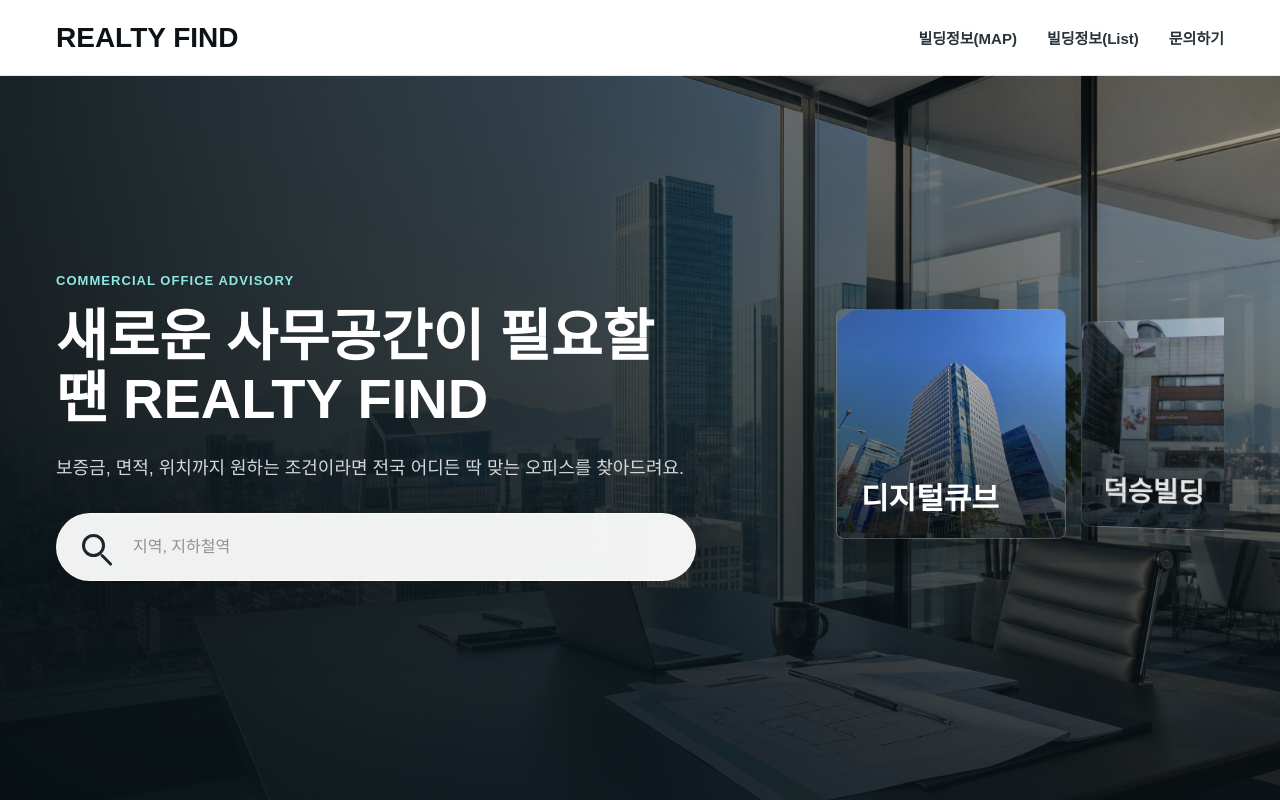
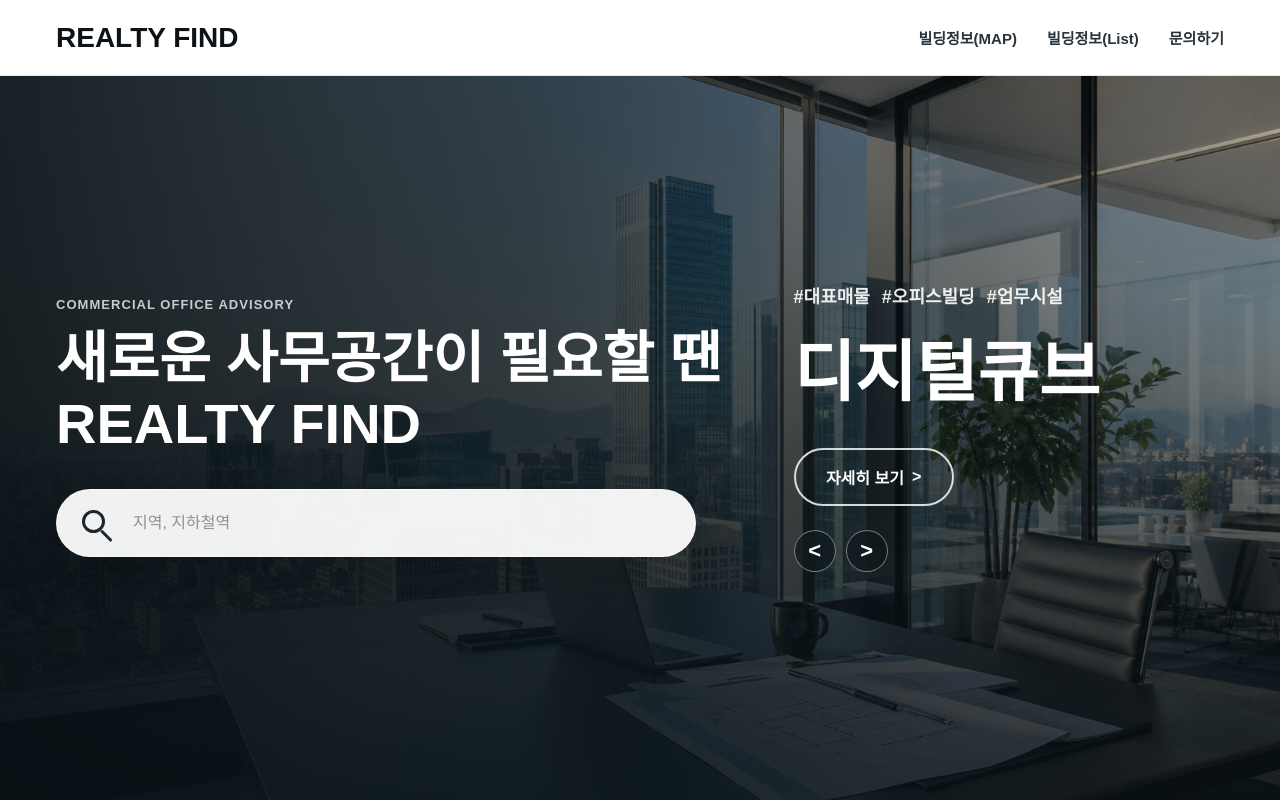
Before and after one commit to Akira-98/realty, a Next.js app: page / in a window 1280 px wide. Shown: the top 800 px of the page. Built offline with nearby package versions, Linux system fonts and the light colour scheme.

Commit message:
Revamp landing hero showcase

```diff
--- a/app/_components/LandingView.js
+++ b/app/_components/LandingView.js
@@ -41,26 +41,31 @@ const FEATURED_BUILDINGS = [
     id: 253,
     name: "디지털큐브",
     image: "/images/featured/digital-cube.png",
+    tags: ["#대표매물", "#오피스빌딩", "#업무시설"],
   },
   {
     id: 3066,
     name: "덕승빌딩",
     image: "/images/featured/deokseung-building.jpg",
+    tags: ["#추천오피스", "#빌딩임대", "#업무시설"],
   },
   {
     id: 57,
     name: "한덕빌딩",
     image: "/images/featured/handeok-building.jpg",
+    tags: ["#대표매물", "#오피스", "#빌딩정보"],
   },
   {
     id: 3813,
     name: "서울파이낸스센터 SFC",
     image: "/images/featured/seoul-finance-center.png",
+    tags: ["#CBD", "#프라임오피스", "#대표매물"],
   },
   {
     id: 2094,
     name: "FKI타워(구.전경련회관)",
     image: "/images/featured/fki-tower.png",
+    tags: ["#YBD", "#프라임오피스", "#대표매물"],
   },
 ];
 
@@ -86,19 +91,12 @@ const PROCESS_STEPS = [
   "계약·입주 일정 관리",
 ];
 
-function clamp(value, min, max) {
-  return Math.min(Math.max(value, min), max);
-}
-
 export function LandingView({ query, setQuery, onSearch, loading }) {
   const headerRef = useRef(null);
-  const featuredTrackRef = useRef(null);
-  const featuredDragRef = useRef(null);
-  const suppressFeaturedClickRef = useRef(false);
   const [inquiryOpen, setInquiryOpen] = useState(false);
   const [mobileMenuOpen, setMobileMenuOpen] = useState(false);
-  const [featuredDragging, setFeaturedDragging] = useState(false);
   const [activeFeaturedIndex, setActiveFeaturedIndex] = useState(0);
+  const featuredBuilding = FEATURED_BUILDINGS[activeFeaturedIndex];
 
   useEffect(() => {
     if (!inquiryOpen && !mobileMenuOpen) {
@@ -121,87 +119,16 @@ export function LandingView({ query, setQuery, onSearch, loading }) {
     };
   }, [inquiryOpen, mobileMenuOpen]);
 
-  function updateActiveFeaturedCard() {
-    const track = featuredTrackRef.current;
-    const firstCard = track?.querySelector(".featuredCard");
-    if (!track || !firstCard) {
-      return;
-    }
-
-    const styles = window.getComputedStyle(track);
-    const gap = Number.parseFloat(styles.columnGap || styles.gap || "0") || 0;
-    const cardWidth = firstCard.getBoundingClientRect().width;
-    const cardStep = cardWidth + gap;
-    const centeredScroll = track.scrollLeft + (track.clientWidth - cardWidth) / 2;
-    const nextIndex = clamp(
-      Math.round(centeredScroll / cardStep),
-      0,
-      FEATURED_BUILDINGS.length - 1,
+  function showPreviousFeaturedBuilding() {
+    setActiveFeaturedIndex((index) =>
+      index === 0 ? FEATURED_BUILDINGS.length - 1 : index - 1,
     );
-    setActiveFeaturedIndex(nextIndex);
   }
 
-  function handleFeaturedDragStart(event) {
-    const track = featuredTrackRef.current;
-    if (!track) {
-      return;
-    }
-
-    featuredDragRef.current = {
-      href: event.target.closest(".featuredCard")?.getAttribute("href") ?? null,
-      pointerId: event.pointerId,
-      startX: event.clientX,
-      startScrollLeft: track.scrollLeft,
-      moved: false,
-    };
-    setFeaturedDragging(false);
-    track.setPointerCapture(event.pointerId);
-  }
-
-  function handleFeaturedDragMove(event) {
-    const track = featuredTrackRef.current;
-    const drag = featuredDragRef.current;
-    if (!track || !drag || drag.pointerId !== event.pointerId) {
-      return;
-    }
-
-    const deltaX = event.clientX - drag.startX;
-    if (Math.abs(deltaX) > 6) {
-      drag.moved = true;
-      suppressFeaturedClickRef.current = true;
-      setFeaturedDragging(true);
-    }
-    track.scrollLeft = drag.startScrollLeft - deltaX;
-    updateActiveFeaturedCard();
-  }
-
-  function handleFeaturedDragEnd(event) {
-    const track = featuredTrackRef.current;
-    const drag = featuredDragRef.current;
-    if (!track || !drag || drag.pointerId !== event.pointerId) {
-      return;
-    }
-
-    if (track.hasPointerCapture(event.pointerId)) {
-      track.releasePointerCapture(event.pointerId);
-    }
-
-    if (!drag.moved && drag.href) {
-      suppressFeaturedClickRef.current = true;
-      window.location.assign(drag.href);
-    }
-
-    window.setTimeout(() => {
-      setFeaturedDragging(false);
-      suppressFeaturedClickRef.current = false;
-    }, 120);
-    featuredDragRef.current = null;
-  }
-
-  function handleFeaturedClick(event) {
-    if (suppressFeaturedClickRef.current) {
-      event.preventDefault();
-    }
+  function showNextFeaturedBuilding() {
+    setActiveFeaturedIndex((index) =>
+      index === FEATURED_BUILDINGS.length - 1 ? 0 : index + 1,
+    );
   }
 
   return (
@@ -267,60 +194,48 @@ export function LandingView({ query, setQuery, onSearch, loading }) {
       <div className="hero">
         <div className="heroBackdrop" />
         <div className="heroContent">
-          <div className="heroCopy">
-            <span>COMMERCIAL OFFICE ADVISORY</span>
-            <h1>새로운 사무공간이 필요할 땐 REALTY FIND</h1>
-            <p>
-              보증금, 면적, 위치까지 원하는 조건이라면 전국 어디든 딱 맞는 오피스를 찾아드려요.
-            </p>
+          <aside className="heroSearchPanel heroSearchPanelPlain" aria-label="오피스 검색">
+            <div className="heroSearchCopy">
+              <span className="heroSearchEyebrow">COMMERCIAL OFFICE ADVISORY</span>
+              <strong>
+                <span className="heroSearchLine">새로운 사무공간이 필요할 땐</span>
+                <span>REALTY FIND</span>
+              </strong>
+            </div>
             <SearchForm
               query={query}
               setQuery={setQuery}
               onSearch={onSearch}
               loading={loading}
             />
+          </aside>
+          <div className="heroFeature">
+            <div className="heroTags">
+              {featuredBuilding.tags.map((tag) => (
+                <span key={tag}>{tag}</span>
+              ))}
+            </div>
+            <h1>{featuredBuilding.name}</h1>
+            <a className="heroDetailLink" href={`/buildings/${featuredBuilding.id}`}>
+              자세히 보기
+            </a>
+            <div className="featuredControls" aria-label="대표매물 이동">
+              <button
+                type="button"
+                aria-label="이전 대표매물"
+                onClick={showPreviousFeaturedBuilding}
+              >
+                &lt;
+              </button>
+              <button
+                type="button"
+                aria-label="다음 대표매물"
+                onClick={showNextFeaturedBuilding}
+              >
+                &gt;
+              </button>
+            </div>
           </div>
-          <aside className="featuredBuildings" aria-label="대표매물">
-            <div
-              ref={featuredTrackRef}
-              className={featuredDragging ? "featuredTrack dragging" : "featuredTrack"}
-              onPointerDown={handleFeaturedDragStart}
-              onPointerMove={handleFeaturedDragMove}
-              onPointerUp={handleFeaturedDragEnd}
-              onPointerCancel={handleFeaturedDragEnd}
-              onScroll={updateActiveFeaturedCard}
-            >
-              {FEATURED_BUILDINGS.map((building, index) => {
-                const offset = index - activeFeaturedIndex;
-                const distance = Math.min(Math.abs(offset), 2);
-
-                return (
-                  <a
-                    key={building.id}
-                    className="featuredCard"
-                    href={`/buildings/${building.id}`}
-                    draggable={false}
-                    onClick={handleFeaturedClick}
-                    style={{
-                      "--featured-offset": offset,
-                      "--featured-distance": distance,
-                      zIndex: FEATURED_BUILDINGS.length - distance,
-                    }}
-                  >
-                    <img
-                      src={building.image}
-                      alt={`${building.name} 사진`}
-                      draggable={false}
-                    />
-                    <span className="featuredCardOverlay" aria-hidden="true" />
-                    <span className="featuredCardText">
-                      <strong>{building.name}</strong>
-                    </span>
-                  </a>
-                );
-              })}
-            </div>
-          </aside>
         </div>
       </div>
       <section className="landingSection areaSection">
--- a/app/styles/landing-hero.css
+++ b/app/styles/landing-hero.css
@@ -26,42 +26,135 @@
   display: flex;
   align-items: center;
   justify-content: space-between;
-  gap: 52px;
+  gap: 72px;
   width: min(1320px, calc(100% - 112px));
   min-height: calc(100vh - 76px);
   margin: 0 auto;
   padding: 70px 0 92px;
 }
 
-.heroCopy {
-  width: min(680px, 100%);
+.heroFeature {
+  display: grid;
+  justify-items: start;
+  width: min(620px, 100%);
+  margin-left: clamp(20px, 4vw, 72px);
   color: #fff;
-  flex: 0 1 680px;
+  flex: 0 1 620px;
+  text-align: left;
 }
 
-.heroCopy span {
-  display: block;
-  margin-bottom: 18px;
-  color: #8fe8e3;
+.heroTags {
+  display: flex;
+  flex-wrap: wrap;
+  justify-content: flex-start;
+  gap: 12px;
+  margin-bottom: 30px;
+}
+
+.heroTags span {
+  color: rgba(255, 255, 255, 0.9);
+  font-size: 18px;
+  font-weight: 900;
+  letter-spacing: 0;
+}
+
+.heroFeature h1 {
+  max-width: 720px;
+  margin: 0;
+  font-size: clamp(44px, 5.2vw, 76px);
+  line-height: 1.08;
+  letter-spacing: 0;
+  word-break: keep-all;
+}
+
+.heroDetailLink {
+  display: inline-flex;
+  align-items: center;
+  justify-content: center;
+  min-width: 160px;
+  min-height: 58px;
+  margin-top: 38px;
+  border: 2px solid rgba(255, 255, 255, 0.82);
+  border-radius: 999px;
+  padding: 0 28px;
+  color: #fff;
+  font-size: 16px;
+  font-weight: 900;
+  text-decoration: none;
+  transition:
+    background 160ms ease,
+    border-color 160ms ease;
+}
+
+.heroDetailLink::after {
+  content: ">";
+  margin-left: 8px;
+}
+
+.heroDetailLink:hover {
+  border-color: #fff;
+  background: rgba(255, 255, 255, 0.14);
+}
+
+.heroSearchPanel {
+  display: grid;
+  gap: 34px;
+  width: min(640px, 48vw);
+  border: 1px solid rgba(255, 255, 255, 0.34);
+  border-radius: 18px;
+  padding: 54px 56px;
+  background: rgba(206, 235, 247, 0.2);
+  color: #fff;
+  box-shadow: 0 30px 90px rgba(0, 0, 0, 0.24);
+  backdrop-filter: blur(16px);
+}
+
+.heroSearchPanelPlain {
+  border: 0;
+  border-radius: 0;
+  padding: 0;
+  background: transparent;
+  box-shadow: none;
+  backdrop-filter: none;
+}
+
+.heroSearchCopy {
+  display: grid;
+  gap: 16px;
+  justify-items: center;
+  text-align: center;
+}
+
+.heroSearchPanelPlain .heroSearchCopy {
+  justify-items: start;
+  text-align: left;
+}
+
+.heroSearchEyebrow {
+  color: rgba(255, 255, 255, 0.76);
   font-size: 13px;
   font-weight: 900;
   letter-spacing: 0.08em;
 }
 
-.heroCopy h1 {
-  max-width: 760px;
-  margin: 0;
+.heroSearchCopy strong {
+  display: grid;
+  gap: 2px;
+  max-width: 520px;
+  font-size: 36px;
+  line-height: 1.3;
+  letter-spacing: 0;
+  word-break: keep-all;
+}
+
+.heroSearchLine {
+  white-space: nowrap;
+}
+
+.heroSearchPanelPlain .heroSearchCopy strong {
+  max-width: 650px;
   font-size: 56px;
   line-height: 1.12;
-  letter-spacing: 0;
-}
-
-.heroCopy p {
-  max-width: 650px;
-  margin: 22px 0 30px;
-  color: rgba(255, 255, 255, 0.82);
-  font-size: 18px;
-  line-height: 1.68;
 }
 
 .hero .searchForm {
@@ -71,7 +164,7 @@
 
 .hero .searchInputWrap {
   min-height: 68px;
-  border: 1px solid rgba(255, 255, 255, 0.72);
+  border: 1px solid rgba(255, 255, 255, 0.58);
   background: rgba(255, 255, 255, 0.94);
   box-shadow: 0 22px 70px rgba(0, 0, 0, 0.22);
 }
@@ -110,97 +203,34 @@
   letter-spacing: 0;
 }
 
-.featuredBuildings {
-  display: grid;
-  gap: 16px;
-  width: min(470px, 38vw);
-  min-width: 360px;
-  color: #fff;
+.featuredControls {
+  display: flex;
+  gap: 10px;
+  margin-top: 24px;
 }
 
-.featuredTrack {
-  --featured-card-width: min(320px, 72%);
-  display: flex;
-  gap: 14px;
-  overflow-x: auto;
-  overscroll-behavior-x: contain;
-  scroll-snap-type: x mandatory;
-  scroll-padding-inline: calc((100% - var(--featured-card-width)) / 2);
-  scrollbar-width: none;
-  cursor: grab;
-  perspective: 900px;
-  perspective-origin: center;
-  padding: 18px calc((100% - var(--featured-card-width)) / 2) 24px;
-  touch-action: pan-x;
-  user-select: none;
+.featuredControls button {
+  display: grid;
+  place-items: center;
+  width: 42px;
+  height: 42px;
+  border: 1px solid rgba(255, 255, 255, 0.42);
+  border-radius: 999px;
+  background: rgba(10, 18, 22, 0.46);
+  color: #fff;
+  font-size: 22px;
+  font-weight: 800;
+  line-height: 1;
+  cursor: pointer;
+  backdrop-filter: blur(12px);
+  transition:
+    background 160ms ease,
+    border-color 160ms ease,
+    transform 160ms ease;
 }
 
-.featuredTrack::-webkit-scrollbar {
-  display: none;
+.featuredControls button:hover {
+  border-color: rgba(255, 255, 255, 0.72);
+  background: rgba(255, 255, 255, 0.18);
+  transform: translateY(-1px);
 }
-
-.featuredTrack.dragging {
-  cursor: grabbing;
-  scroll-snap-type: none;
-}
-
-.featuredCard {
-  position: relative;
-  display: grid;
-  align-content: end;
-  flex: 0 0 var(--featured-card-width);
-  min-height: 230px;
-  overflow: hidden;
-  border: 1px solid rgba(255, 255, 255, 0.22);
-  border-radius: 8px;
-  color: #fff;
-  text-decoration: none;
-  scroll-snap-align: center;
-  box-shadow: 0 26px 76px rgba(0, 0, 0, 0.28);
-  opacity: calc(1 - (var(--featured-distance) * 0.13));
-  transform:
-    translateX(calc(var(--featured-offset) * -10px))
-    rotateY(calc(var(--featured-offset) * -18deg))
-    scale(calc(1 - (var(--featured-distance) * 0.08)));
-  transform-style: preserve-3d;
-  transition:
-    opacity 180ms ease,
-    transform 220ms ease;
-}
-
-.featuredCard img {
-  position: absolute;
-  inset: 0;
-  width: 100%;
-  height: 100%;
-  object-fit: cover;
-  pointer-events: none;
-  transition: transform 0.32s ease;
-}
-
-.featuredCard:hover img {
-  transform: scale(1.04);
-}
-
-.featuredCardOverlay {
-  position: absolute;
-  inset: 0;
-  background:
-    linear-gradient(180deg, rgba(6, 12, 15, 0.06) 18%, rgba(5, 13, 17, 0.78) 100%),
-    linear-gradient(90deg, rgba(5, 13, 17, 0.32) 0%, rgba(5, 13, 17, 0.04) 100%);
-}
-
-.featuredCardText {
-  position: relative;
-  display: grid;
-  z-index: 1;
-  padding: 24px;
-}
-
-.featuredCardText strong {
-  display: block;
-  font-size: 30px;
-  line-height: 1;
-  letter-spacing: 0;
-  word-break: keep-all;
-}
--- a/app/styles/landing-responsive.css
+++ b/app/styles/landing-responsive.css
@@ -6,18 +6,22 @@
       padding: 56px 0;
     }
 
-    .featuredBuildings {
+    .heroFeature,
+    .heroSearchPanel {
       width: 100%;
-      min-width: 0;
     }
 
-    .featuredTrack {
-      --featured-card-width: min(300px, 54vw);
+    .heroFeature {
+      margin-left: 0;
     }
 
-    .featuredCard {
-      flex-basis: var(--featured-card-width);
-      min-height: 230px;
+    .heroSearchPanel {
+      max-width: 680px;
+    }
+
+    .heroSearchCopy {
+      justify-items: start;
+      text-align: left;
     }
 
     .processSection {
@@ -114,38 +118,61 @@
       padding: 52px 0;
     }
 
-    .heroCopy h1 {
+    .heroFeature h1 {
+      font-size: 40px;
+      line-height: 1.08;
+    }
+
+    .heroTags {
+      gap: 8px;
+      margin-bottom: 20px;
+    }
+
+    .heroTags span {
+      font-size: 14px;
+    }
+
+    .heroDetailLink {
+      min-width: 138px;
+      min-height: 50px;
+      margin-top: 28px;
+      font-size: 14px;
+    }
+
+    .heroSearchPanel {
+      width: 100%;
+      gap: 24px;
+      border-radius: 14px;
+      padding: 24px;
+    }
+
+    .heroSearchPanelPlain {
+      border-radius: 0;
+      padding: 0;
+    }
+
+    .heroSearchCopy strong {
+      font-size: 24px;
+      line-height: 1.36;
+    }
+
+    .heroSearchPanelPlain .heroSearchCopy strong {
       font-size: 36px;
       line-height: 1.14;
     }
 
-    .heroCopy p {
-      font-size: 16px;
+    .heroSearchCopy span {
+      font-size: 11px;
     }
 
-    .featuredBuildings {
-      gap: 12px;
+    .featuredControls {
+      margin-top: 18px;
     }
 
-    .featuredTrack {
-      --featured-card-width: min(270px, 78vw);
-      width: calc(100% + 32px);
-      margin-right: -16px;
-      padding-right: 16px;
-    }
-
-    .featuredCard {
-      flex-basis: var(--featured-card-width);
-      min-height: 210px;
-    }
-
-    .featuredCardText {
-      padding: 20px;
-    }
-
-    .featuredCardText strong {
-      font-size: 24px;
-      line-height: 1.08;
+    .featuredControls button {
+      width: 38px;
+      height: 38px;
+      font-size: 20px;
     }
 
     .districtShortcuts {
```
